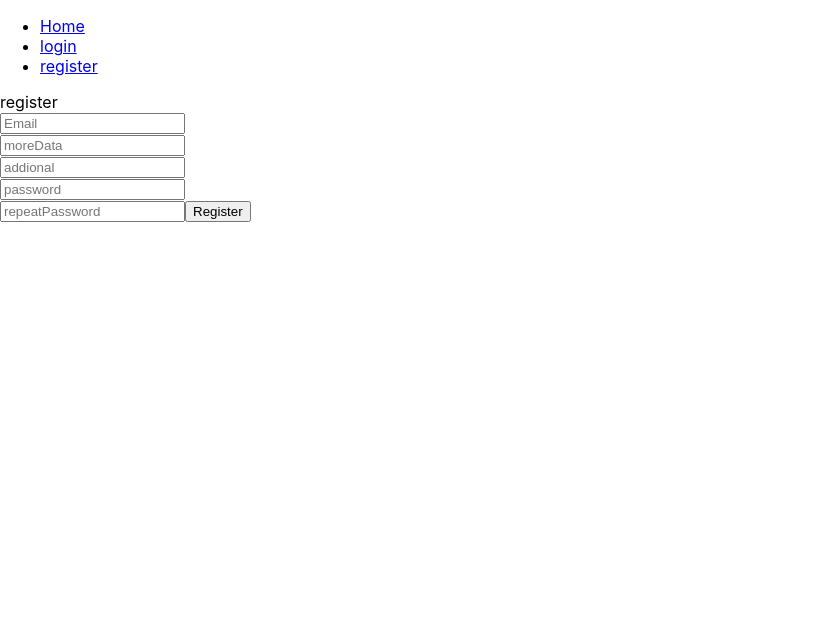
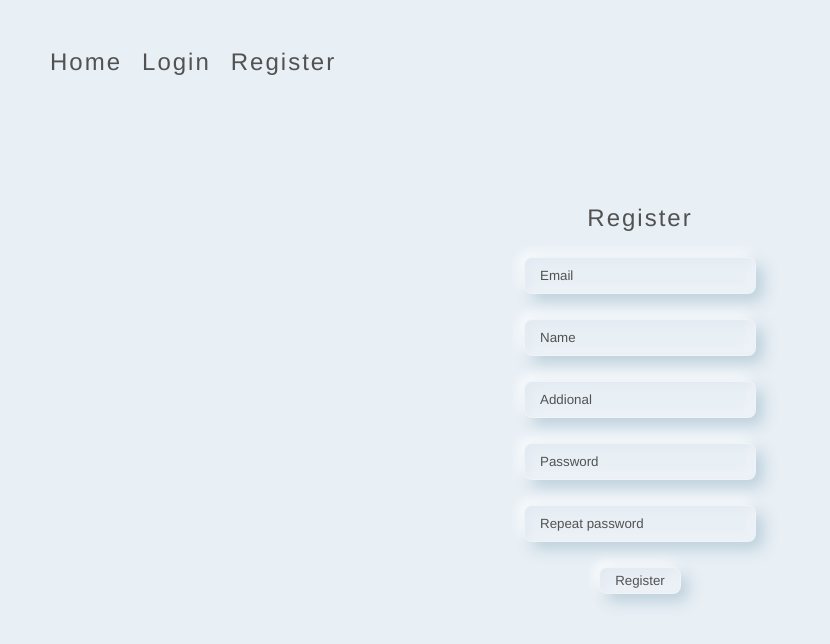
Before and after one commit to Yazeed2/auth, a React (Create React App) app: page /register in a window 1280 px wide. Shown: the top 644 px of the page, without its empty margins (0-830 px from the left). Built offline with nearby package versions, Linux system fonts and the light colour scheme; no server answers.

Commit message:
styling changes

```diff
--- a/src/App.css
+++ b/src/App.css
@@ -1,5 +1,81 @@
+body {
+  background: #e8eff5;
+  font-family: "Helvetica Neue", sans-serif;
+  font-weight: 300;
+  font-size: 24px;
+  letter-spacing: 2px;
+  margin: 48px 0;
+  color: #525252;
+}
 
+button, input {
+  background: #e8eff5;
+  padding: 5px 15px;
+
+  border-radius: 8px;
+
+  box-shadow: 7px 7px 15px #bbcfda, -4px -4px 13px #fff,
+    inset 4px 4px 8px rgba(209, 217, 230, 0.2),
+    inset -8px -8px 8px rgba(255, 255, 255, 0.2);
+
+  border: 1px solid rgba(255, 255, 255, 0.3);
+  display: block;
+  margin: 25px auto;
+
+}
+h1 {
+  font-family: "Helvetica Neue", sans-serif;
+  font-weight: 300;
+  font-size: 24px;
+  letter-spacing: 2px;
+  color: #525252;
+  text-align: center;
+  margin-top: 10%;
+}
+
+input{
+  width:200px;
+  padding:10px 15px;
+
+}
+input::placeholder {
+  font-family: "Helvetica Neue", sans-serif;
+  font-weight: 400;
+  color: #525252;
+}
+button {
+  cursor: pointer;
+  font-family: "Helvetica Neue", sans-serif;
+  font-weight: 400;
+  color: #525252;
+}
+
+button:hover {
+  transform: translateY(2px);
+}
 .loading{
   cursor: wait;
 
 }
+form{
+  width:fit-content;
+  margin: 0 auto;
+}
+
+
+li{
+  display: inline;
+  margin: 10px
+}
+a{
+  text-decoration: none;
+  font-family: "Helvetica Neue", sans-serif;
+  font-weight: 300;
+  font-size: 24px;
+  letter-spacing: 2px;
+  color: #525252;
+}
+a:hover{
+  color: black;
+
+}
--- a/src/App.js
+++ b/src/App.js
@@ -58,14 +58,14 @@ function App(props) {
               <Link to="/">Home</Link>
             </li>
             {isLoggedIn?
-            <button onClick={()=>signOut(props.setUserInfoAction)}>logout</button>
+            <button onClick={()=>signOut(props.setUserInfoAction)}>Logout</button>
             :
             <>
             <li>
-              <Link to="/login">login</Link>
+              <Link to="/login">Login</Link>
             </li>
             <li>
-              <Link to="/register">register</Link>
+              <Link to="/register">Register</Link>
             </li>
             </>
             }
--- a/src/components/auth/login/Login.jsx
+++ b/src/components/auth/login/Login.jsx
@@ -29,12 +29,13 @@ export default function Login() {
  }
     return (
         <div>
-            login
+            <h1>Login</h1>
+
             {loading? <Loading/>: ''}
             <form onSubmit={onSubmit} >
-           <input onChange={onFeildChange} name="email" placeholder="Email" type="email"/> <br/>
-            <input onChange={onFeildChange} name="password" placeholder="password" type="password"/> <br/>
-            <button className={loading? 'loading': ''} >login</button>
+           <input onChange={onFeildChange} name="email" placeholder="Email" type="email"/>
+            <input onChange={onFeildChange} name="password" placeholder="Password" type="password"/>
+            <button className={loading? 'loading': ''} >Login</button>
             </form>
 
         </div>
--- a/src/components/auth/register/Register.jsx
+++ b/src/components/auth/register/Register.jsx
@@ -55,13 +55,15 @@ function Register(props) {
 
     return (
         <div>
-            register <br/>
+            <h1>Register</h1>
+
+
             <form onSubmit={onSubmit}>
-           <input name="email" placeholder="Email" type="text" onChange={onChange} /> <br/>
-           <input name="moreData" placeholder="moreData" type="text" onChange={onChange} /> <br/>
-           <input name="addional" placeholder="addional" type="text" onChange={onChange} /> <br/>
-           <input name="password" placeholder="password" type="password" onChange={onChange} /> <br/>
-           <input name="repeatPassword" placeholder="repeatPassword" type="password" onChange={onChange} />
+           <input name="email" placeholder="Email" type="text" onChange={onChange} />
+           <input name="moreData" placeholder="Name" type="text" onChange={onChange} />
+           <input name="addional" placeholder="Addional" type="text" onChange={onChange} />
+           <input name="password" placeholder="Password" type="password" onChange={onChange} />
+           <input name="repeatPassword" placeholder="Repeat password" type="password" onChange={onChange} />
            <button className={loading? 'loading': ''} >Register</button>
            </form>
         </div>
--- a/src/components/home/Home.jsx
+++ b/src/components/home/Home.jsx
@@ -4,7 +4,6 @@ import {connect} from 'react-redux'
 const mapState =(state)=> ({userInfo: state.auth.userInfo})
 const Home = (props) => {
     const {userInfo} = props
-    console.log(props);
 
     return (
         <div>
```
